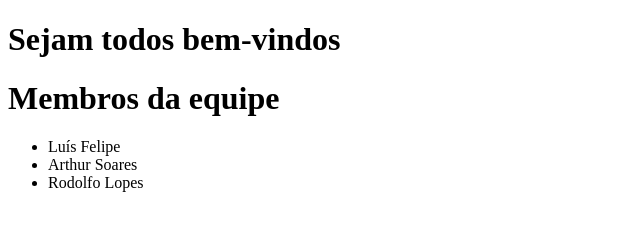
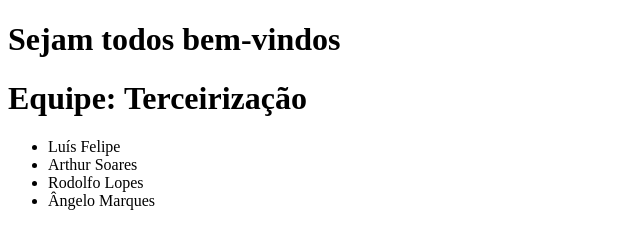
Before and after one commit to rommelcarneiro/git-pmgcc-t-20212, a plain HTML site: page index.html in a window 1280 px wide. Shown: the whole page, without its empty margins (0-640 px from the left). Drawn offline with Linux system fonts and the light colour scheme.

Commit message:
UPDATE index.html Incluindo o Ângelo

```diff
--- a/index.html
+++ b/index.html
@@ -9,11 +9,12 @@
 <body>
     <h1>Sejam todos bem-vindos</h1>
 
-    <h1>Membros da equipe</h1>
+    <h1>Equipe: Terceirização</h1>
     <ul>
         <li>Luís Felipe</li>
         <li>Arthur Soares</li>
         <li>Rodolfo Lopes</li>
+        <li>Ângelo Marques</li>
     </ul>
 </body>
 </html>
```
